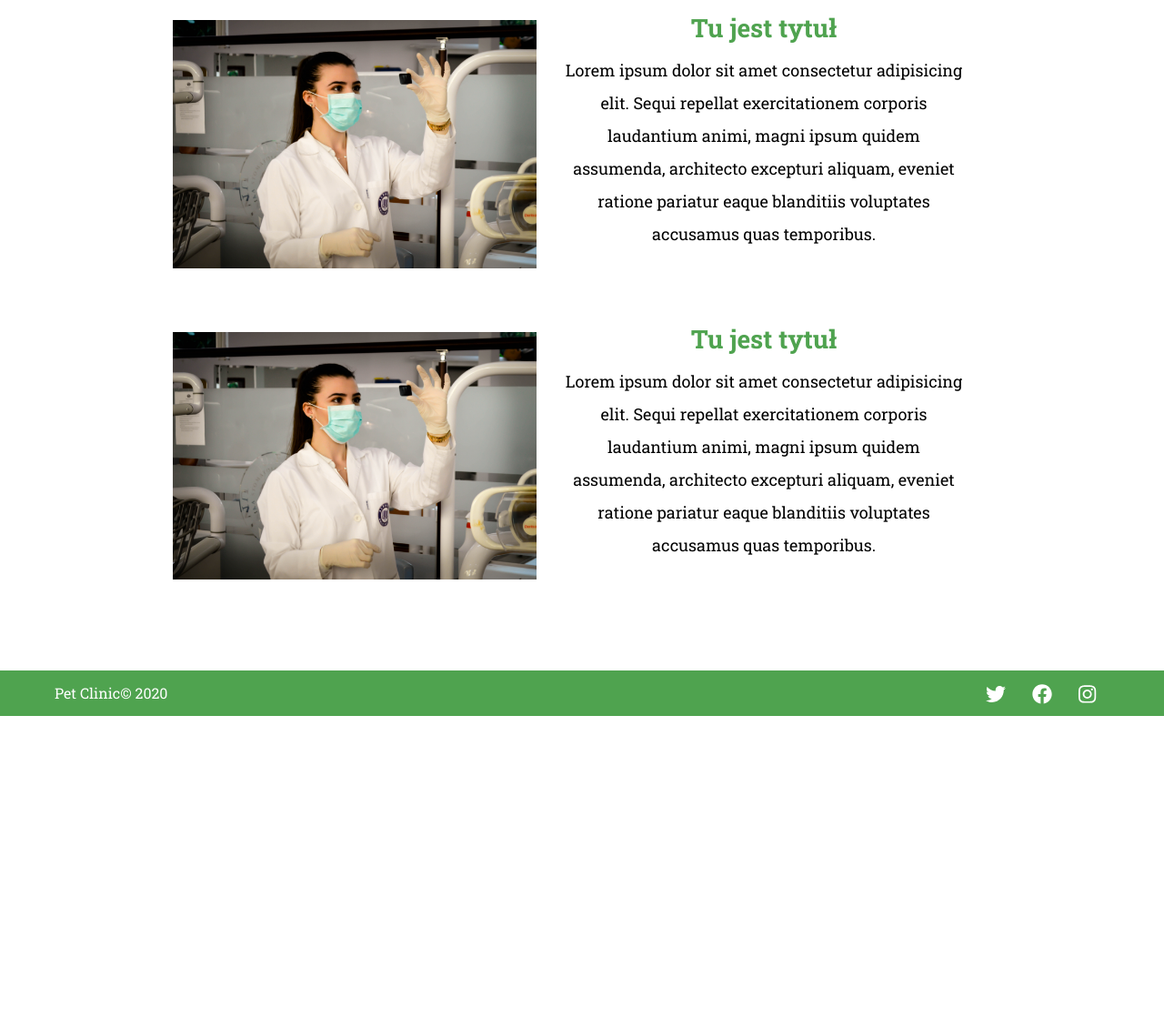
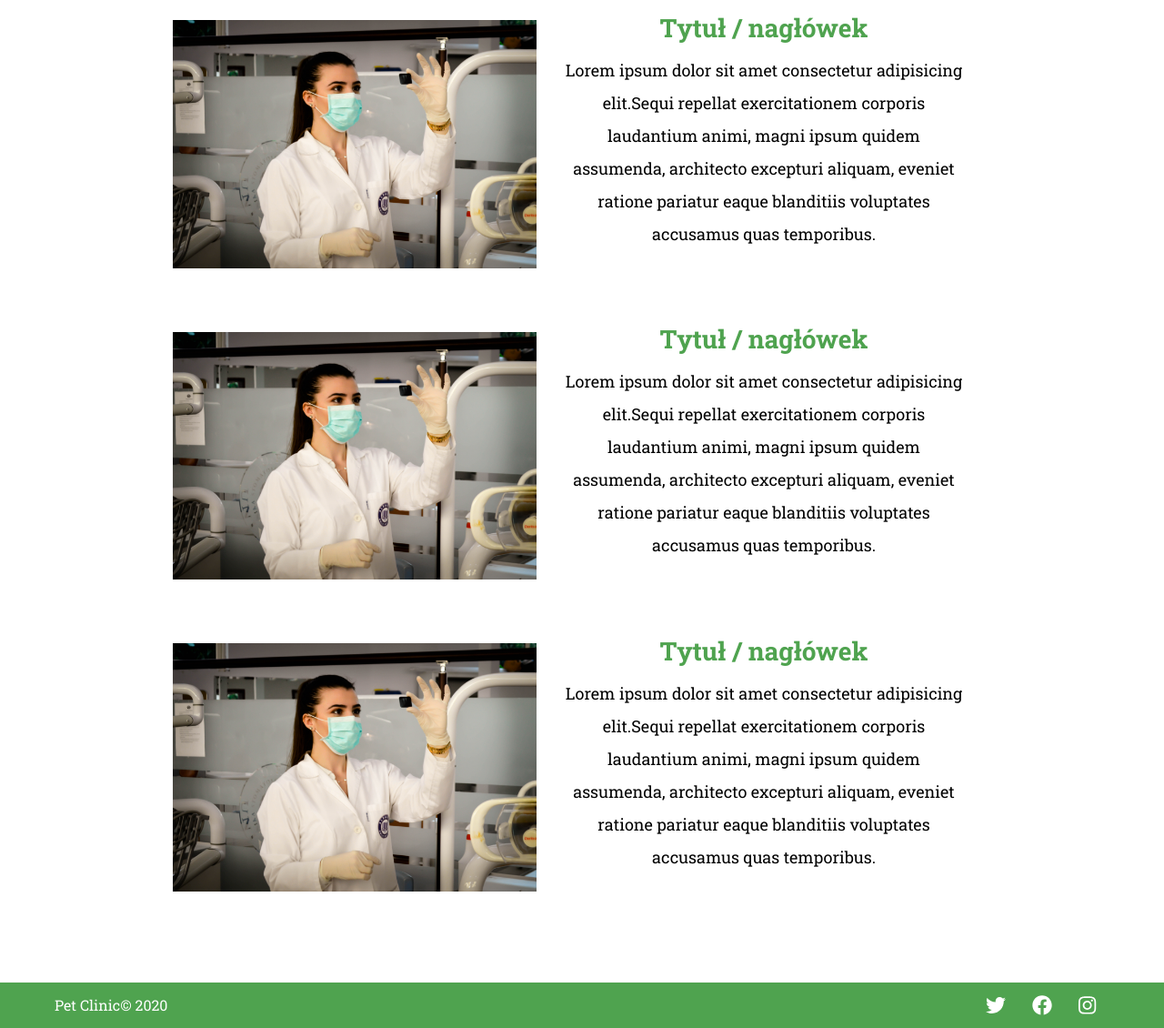
Before and after one commit to MacRapacki/pet-clinic-gatsby, a Gatsby site: page /news in a window 1280 px wide. Shown: the part 470-1600 px from the top of the page at 91% size. Before the commit the page ends 1257 px from the top, so only its background shows below. Built offline with nearby package versions, Linux system fonts and the light colour scheme; Gatsby itself is replaced by a stand-in of ours.

Commit message:
modifie styles for RWD

```diff
--- a/src/components/contactPage/contact_info.js
+++ b/src/components/contactPage/contact_info.js
@@ -1,5 +1,5 @@
 import React from "react"
-
+import Location from "../indexPage/location"
 import ContactSection from "../indexPage/section_contact"
 import style from "./contact_info.module.css"
 
@@ -7,9 +7,9 @@ const ContactInfo = () => {
   return (
     <section className={style.section}>
       <h2 className={style.title}>Skontaktuj się z nami</h2>
-
       {/* section from index page */}
       <ContactSection />
+      <Location />
     </section>
   )
 }
--- a/src/components/contactPage/contact_info.module.css
+++ b/src/components/contactPage/contact_info.module.css
@@ -1,6 +1,7 @@
 .section {
-    padding-top: 60px;
-    /* min-height: 100vh; */
+    /* margin-top: 60px; */
+    height: calc(100vh - 60px);
+    /* background-color: thistle; */
 }
 
 .title {
--- a/src/components/layout.module.css
+++ b/src/components/layout.module.css
@@ -6,4 +6,5 @@
     align-items: center;
     /* max-width: 1200px; */
     margin: 0 auto;
+    /* min-height: 100vh; */
 }
--- a/src/components/newsPage/section_news.js
+++ b/src/components/newsPage/section_news.js
@@ -23,52 +23,61 @@ const SectionNews = () => {
       <div className={style.overlay}>
         <div className={style.news_wrapper}>
           <div className={style.img_wrapper}>
-            <Img fluid={data.member1.childImageSharp.fluid} />
+            <Img fluid={data.member1.childImageSharp.fluid} />{" "}
           </div>
-
           <div className={style.text_wrapper}>
-            <p className={style.title}>Tu jest tytuł </p>
+            <p className={style.title}> Tytuł / nagłówek </p>{" "}
             <p className={style.news}>
-              Lorem ipsum dolor sit amet consectetur adipisicing elit. Sequi
+              Lorem ipsum dolor sit amet consectetur adipisicing elit.Sequi
               repellat exercitationem corporis laudantium animi, magni ipsum
               quidem assumenda, architecto excepturi aliquam, eveniet ratione
-              pariatur eaque blanditiis voluptates accusamus quas temporibus.
-            </p>
-          </div>
+              pariatur eaque blanditiis voluptates accusamus quas temporibus.{" "}
+            </p>{" "}
+          </div>{" "}
         </div>
-
         <div className={style.news_wrapper}>
           <div className={style.img_wrapper}>
-            <Img fluid={data.member1.childImageSharp.fluid} />
+            <Img fluid={data.member1.childImageSharp.fluid} />{" "}
           </div>
-
           <div className={style.text_wrapper}>
-            <p className={style.title}>Tu jest tytuł </p>
+            <p className={style.title}> Tytuł / nagłówek </p>{" "}
             <p className={style.news}>
-              Lorem ipsum dolor sit amet consectetur adipisicing elit. Sequi
+              Lorem ipsum dolor sit amet consectetur adipisicing elit.Sequi
               repellat exercitationem corporis laudantium animi, magni ipsum
               quidem assumenda, architecto excepturi aliquam, eveniet ratione
-              pariatur eaque blanditiis voluptates accusamus quas temporibus.
-            </p>
-          </div>
+              pariatur eaque blanditiis voluptates accusamus quas temporibus.{" "}
+            </p>{" "}
+          </div>{" "}
         </div>
-
         <div className={style.news_wrapper}>
           <div className={style.img_wrapper}>
-            <Img fluid={data.member1.childImageSharp.fluid} />
+            <Img fluid={data.member1.childImageSharp.fluid} />{" "}
           </div>
-
           <div className={style.text_wrapper}>
-            <p className={style.title}>Tu jest tytuł </p>
+            <p className={style.title}> Tytuł / nagłówek </p>{" "}
             <p className={style.news}>
-              Lorem ipsum dolor sit amet consectetur adipisicing elit. Sequi
+              Lorem ipsum dolor sit amet consectetur adipisicing elit.Sequi
               repellat exercitationem corporis laudantium animi, magni ipsum
               quidem assumenda, architecto excepturi aliquam, eveniet ratione
-              pariatur eaque blanditiis voluptates accusamus quas temporibus.
-            </p>
+              pariatur eaque blanditiis voluptates accusamus quas temporibus.{" "}
+            </p>{" "}
+          </div>{" "}
+        </div>{" "}
+        <div className={style.news_wrapper}>
+          <div className={style.img_wrapper}>
+            <Img fluid={data.member1.childImageSharp.fluid} />{" "}
           </div>
-        </div>
-      </div>
+          <div className={style.text_wrapper}>
+            <p className={style.title}> Tytuł / nagłówek </p>{" "}
+            <p className={style.news}>
+              Lorem ipsum dolor sit amet consectetur adipisicing elit.Sequi
+              repellat exercitationem corporis laudantium animi, magni ipsum
+              quidem assumenda, architecto excepturi aliquam, eveniet ratione
+              pariatur eaque blanditiis voluptates accusamus quas temporibus.{" "}
+            </p>{" "}
+          </div>{" "}
+        </div>{" "}
+      </div>{" "}
     </section>
   )
 }
--- a/src/components/newsPage/section_news.module.css
+++ b/src/components/newsPage/section_news.module.css
@@ -1,6 +1,7 @@
 .section {
     margin-top: 60px;
     width: 100%;
+
 }
 
 .overlay {
--- a/src/pages/contact.js
+++ b/src/pages/contact.js
@@ -1,14 +1,12 @@
 import React from "react"
 
 import Layout from "../components/layout"
-import Location from "../components/indexPage/location"
 import ContactInfo from "../components/contactPage/contact_info"
 
 const ContactPage = () => {
   return (
     <Layout>
       <ContactInfo />
-      <Location />
     </Layout>
   )
 }
```
